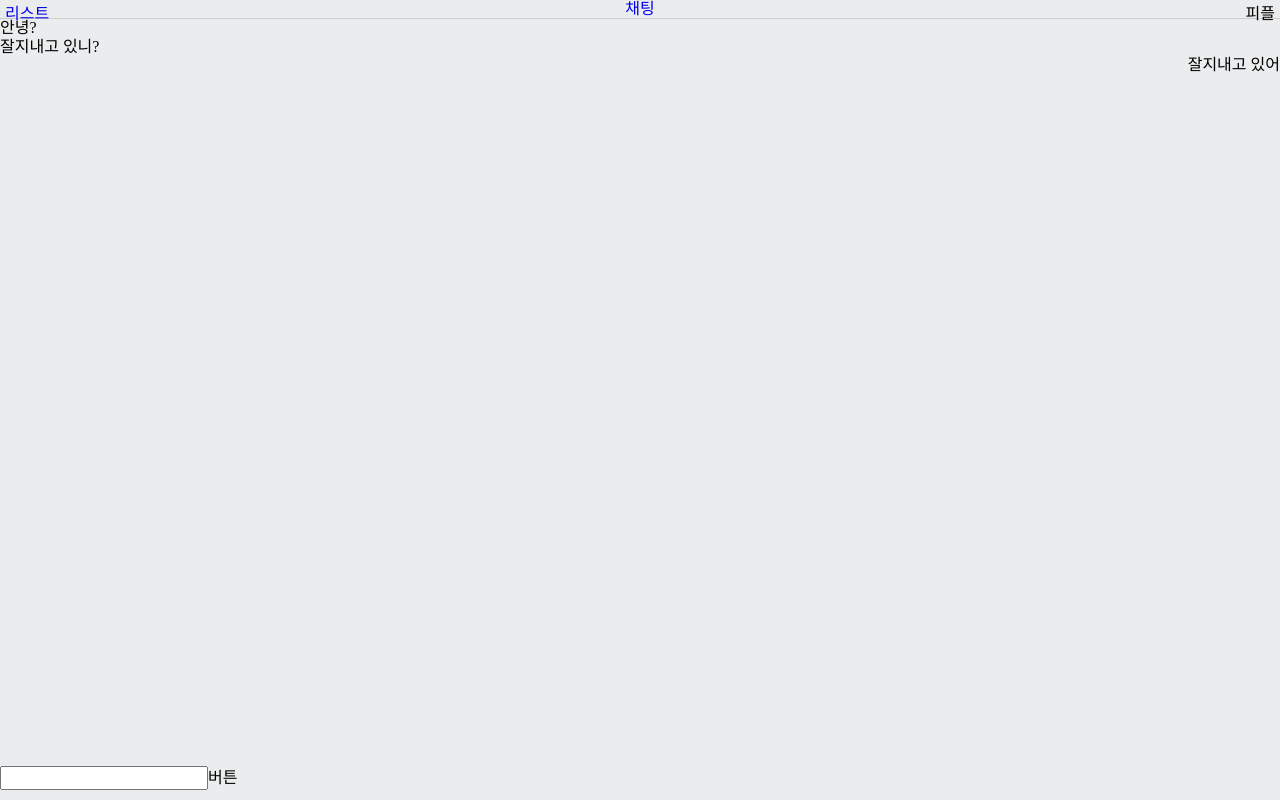
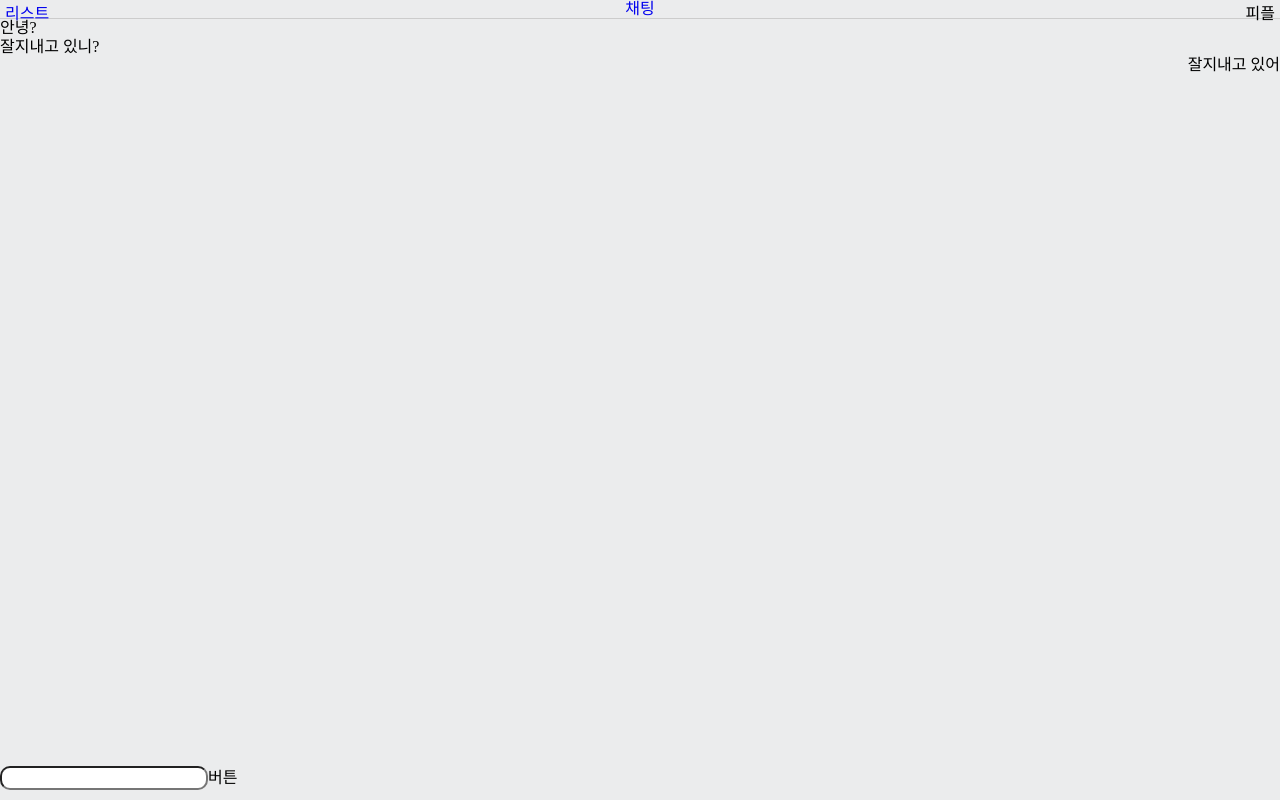
Before and after one commit to bohaesoju/chatting, a React app: page /viewpage in a window 1280 px wide. Built offline with nearby package versions, Linux system fonts and the light colour scheme.

Commit message:
input color change

```diff
--- a/src/styles/style.scss
+++ b/src/styles/style.scss
@@ -50,5 +50,9 @@
   .writeMessageArea{
     position: fixed;
     bottom:10px;
+    .messageInput{
+      border-radius: 10px;
+      background: white;
+    }
   }
 }
```
